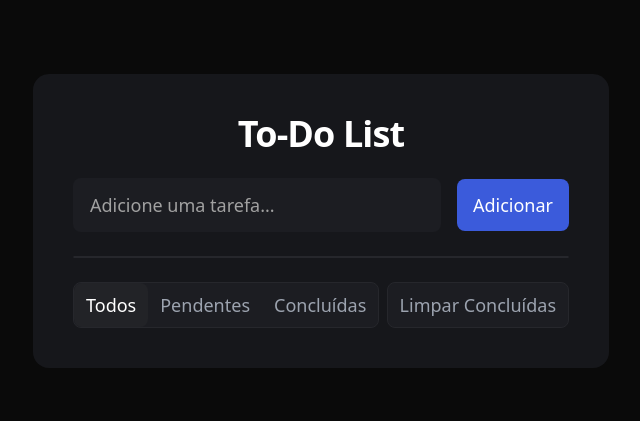
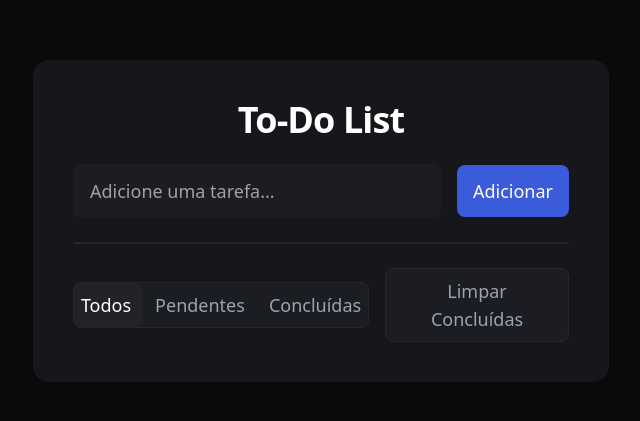
Before and after one commit to guilhermegiovani/react, a React (Vite) app in the folder projetosPraticos/to-do_list/: page / in a window 1280 px wide. Shown: the part 179-600 px from the top of the page, without its empty margins (319-959 px from the left). Built offline with nearby package versions, Linux system fonts and the light colour scheme.

Commit message:
To Do List

```diff
--- a/projetosPraticos/to-do_list/src/pages/Home/Home.jsx
+++ b/projetosPraticos/to-do_list/src/pages/Home/Home.jsx
@@ -13,9 +13,10 @@ function Home() {
 
     const getButtonClasses = (filter) => {
         return clsx(
-            "px-3 py-2 text-lg font-normal transition-all duration-300 cursor-pointer",
-            'rounded-lg',
-            "relative z-10",
+            "px-3 py-2 md:px-3 sm:px-3.5 text-base font-normal md:text-lg transition-all duration-300 cursor-pointer",
+            "", // flex-1 sm:flex-none
+            "rounded-lg flex-shrink-0 whitespace-nowrap",
+            "text-center",
             displayTasks === filter
                 ? "bg-[#222327] text-white"
                 : "text-[#9ca3af] hover:bg-[#222327] hover:text-white"
@@ -26,7 +27,7 @@ function Home() {
 
     return (
         <section className={clsx(
-            'min-h-screen flex items-center justify-center px-4'
+            'min-h-screen flex items-center justify-center px-4 py-10'
         )}>
             <div className={clsx(
                 'w-full max-w-xl',
@@ -47,9 +48,11 @@ function Home() {
 
                 <TodoList displayTasks={displayTasks} />
 
-                <nav className="flex justify-between items-center mt-0">
+                <nav className="flex flex-col sm:flex-row sm:justify-between sm:items-center md:flex-row md:justify-between md:items-center gap-4">
                     <div className={clsx(
-                        "inline-flex overflow-hidden rounded-lg",
+                        "flex justify-center", // flex-wrap justify-center md:flex-nowrap
+                        "",
+                        "overflow-hidden rounded-lg",
                         "bg-[#1c1d22] border border-[#26272c]"
                     )}>
 
@@ -82,7 +85,8 @@ function Home() {
                         <Button
                             text="Limpar Concluídas"
                             className={clsx(
-                                "px-3 py-2 text-lg transition",
+                                "w-full md:w-auto",
+                                "px-3 py-2 sm:px-4 text-base md:text-lg transition",
                                 "rounded-lg",
                                 "bg-[#1c1d22] border border-[#26272c]",
                                 "text-[#9ca3af]",
```
